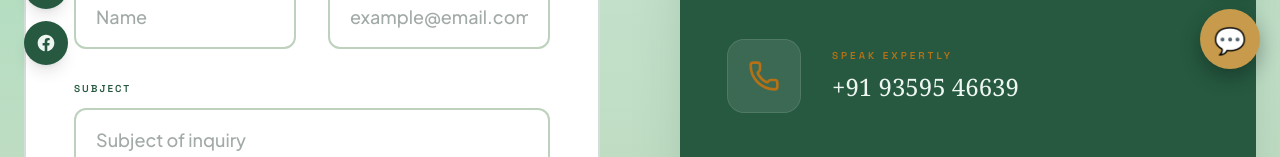
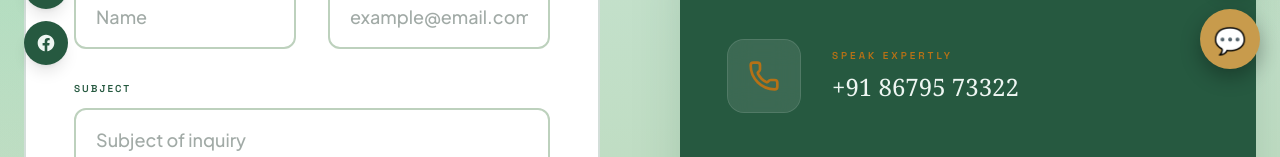
Before and after one commit to badabuyindia-code/Ekokintsugi-Website, a React (Vite) app: page /contact in a window 1280 px wide. Shown: the part 711-868 px from the top of the page. Built offline with nearby package versions, Linux system fonts and the light colour scheme; no server answers.

Commit message:
Update ContactPage.tsx

```diff
--- a/src/pages/ContactPage.tsx
+++ b/src/pages/ContactPage.tsx
@@ -133,7 +133,7 @@ export default function ContactPage() {
                     </div>
                     <div>
                       <p className="text-[10px] font-mono tracking-[0.3em] uppercase font-black text-accent mb-1.5 sm:mb-2">{t("contact.speak")}</p>
-                      <a href="tel:+919359546639" className="text-xl sm:text-2xl font-serif hover:text-accent transition-colors">+91 93595 46639</a>
+                      <a href="tel:+918679573322" className="text-xl sm:text-2xl font-serif hover:text-accent transition-colors">+91 86795 73322</a>
                     </div>
                   </div>
                   <div className="flex items-center gap-4 sm:gap-8">
```
